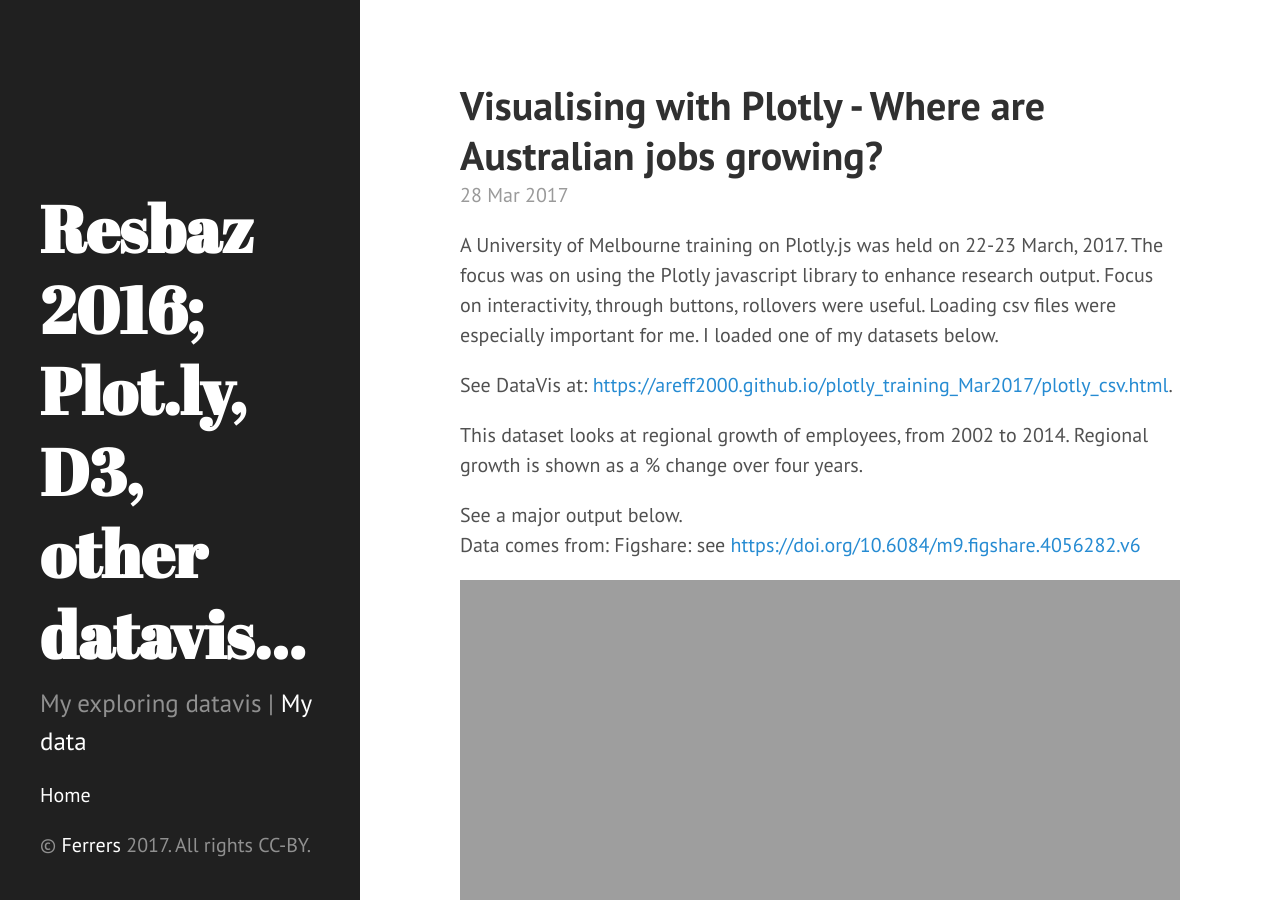
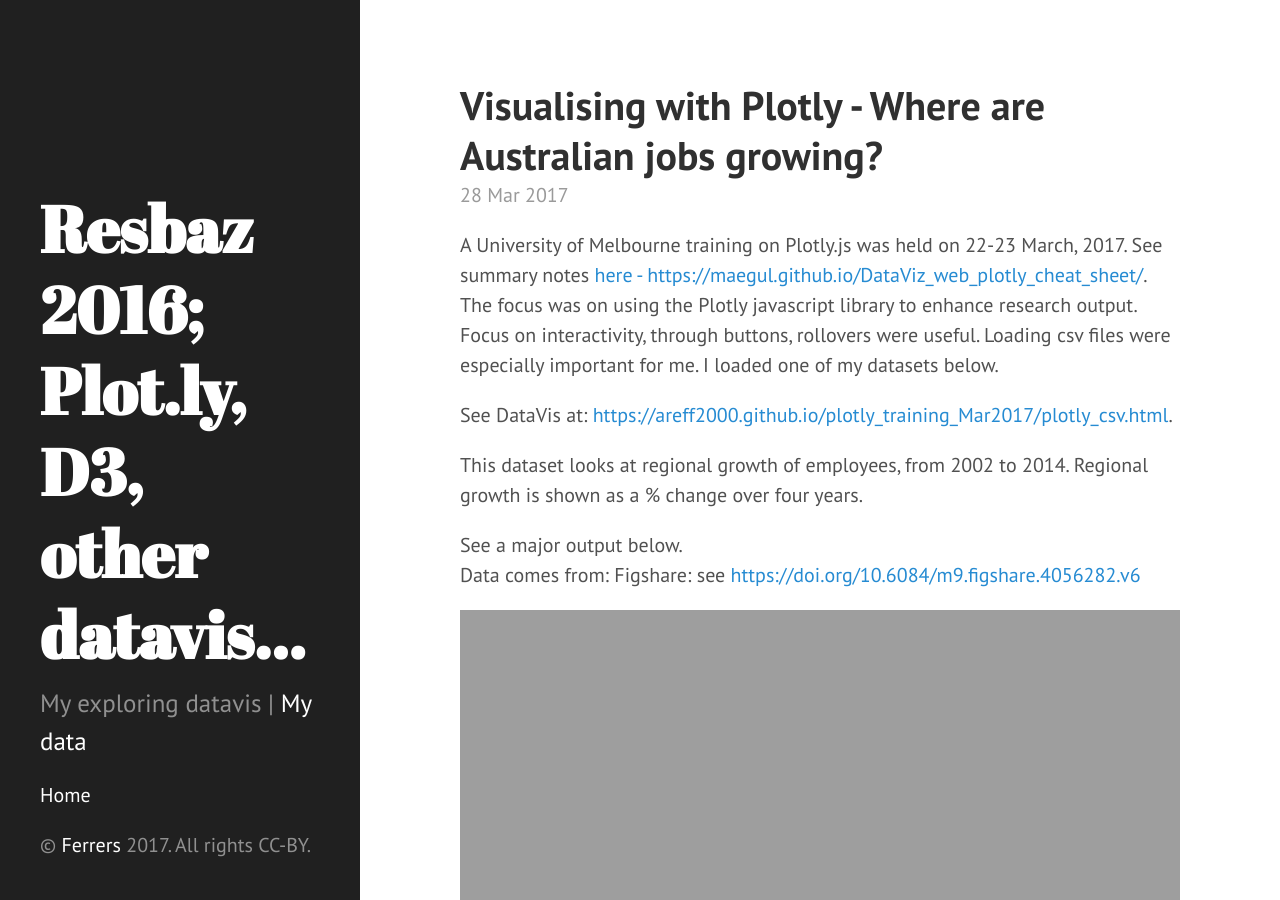
Before and after one commit to areff2000/areff2000.github.io, a Jekyll site: the page built from _posts/2017-03-28-plotly.markdown, in a window 1280 px wide and 900 px high. Built offline with Jekyll 4.4.1, drawn with Linux system fonts in a browser that asks for light colours.

Commit message:
add link to course notes

```diff
--- a/_posts/2017-03-28-plotly.markdown
+++ b/_posts/2017-03-28-plotly.markdown
@@ -4,7 +4,7 @@ title: Visualising with Plotly - Where are Australian jobs growing?
 layout: post
 ---
 <p>
-A University of Melbourne training on Plotly.js was held on 22-23 March, 2017.
+A University of Melbourne training on Plotly.js was held on 22-23 March, 2017. See summary notes <a href="https://maegul.github.io/DataViz_web_plotly_cheat_sheet/">here - https://maegul.github.io/DataViz_web_plotly_cheat_sheet/</a>.
 The focus was on using the Plotly javascript library to enhance research output.
 Focus on interactivity, through buttons, rollovers were useful.
 Loading csv files were especially important for me. I loaded one of my datasets below.</p>
```
